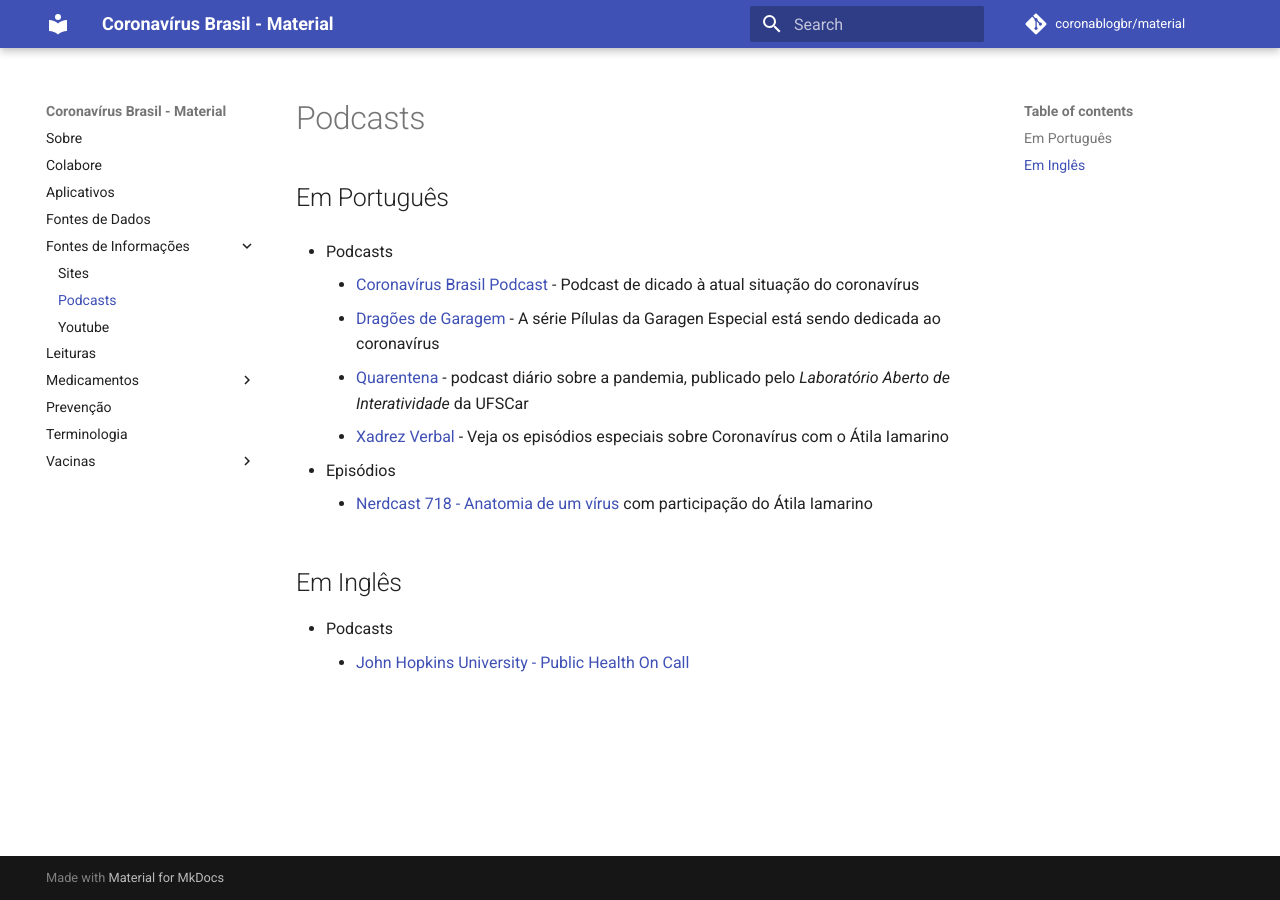
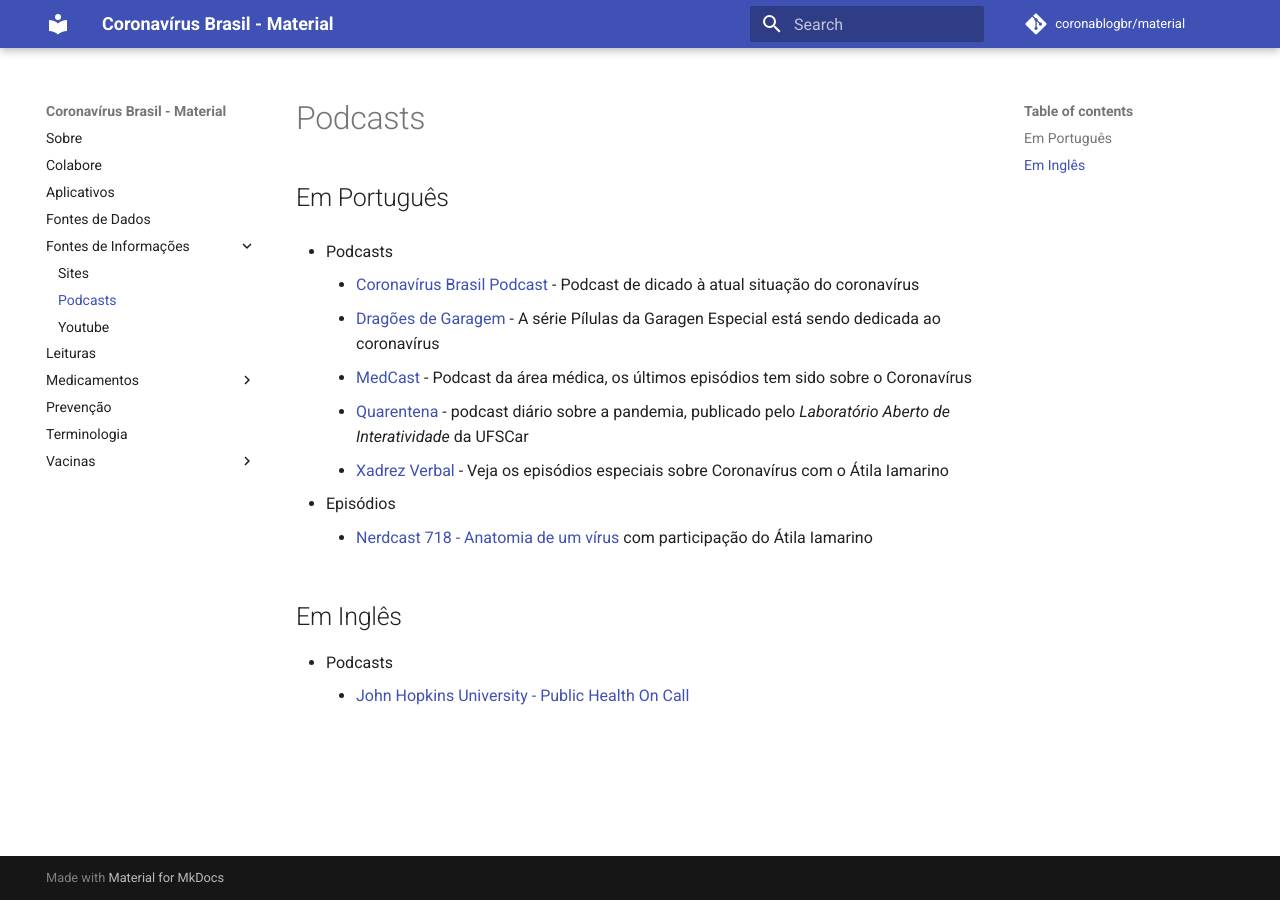
Before and after one commit to coronablogbr/material, an MkDocs documentation site: the page built from docs/podcasts.md, in a window 1280 px wide. Built offline with MkDocs 1.6.1 and Material for MkDocs 9.7.7, drawn with Linux system fonts in a browser that asks for light colours; comment, search, counter and statistics services are not loaded.

Commit message:
Podcasts - Adicionei o MedCast

```diff
--- a/docs/podcasts.md
+++ b/docs/podcasts.md
@@ -5,6 +5,7 @@
 - Podcasts
     - [Coronavírus Brasil Podcast](https://coronablogbr.org) - Podcast de dicado à atual situação do coronavírus
     - [Dragões de Garagem](http://dragoesdegaragem.com/podcast/dragoes-de-garagem/) - A série Pílulas da Garagen Especial está sendo dedicada ao coronavírus
+    - [MedCast](https://soundcloud.com/profissaomedica) - Podcast da área médica, os últimos episódios tem sido sobre o Coronavírus
     - [Quarentena](http://www.labi.ufscar.br/category/quarentena/) - podcast diário sobre a pandemia, publicado pelo _Laboratório Aberto de Interatividade_ da UFSCar
     - [Xadrez Verbal](https://xadrezverbal.com/category/audio/podcast-do-xadrez-verbal/) - Veja os episódios especiais sobre Coronavírus com o Átila Iamarino
 
```
